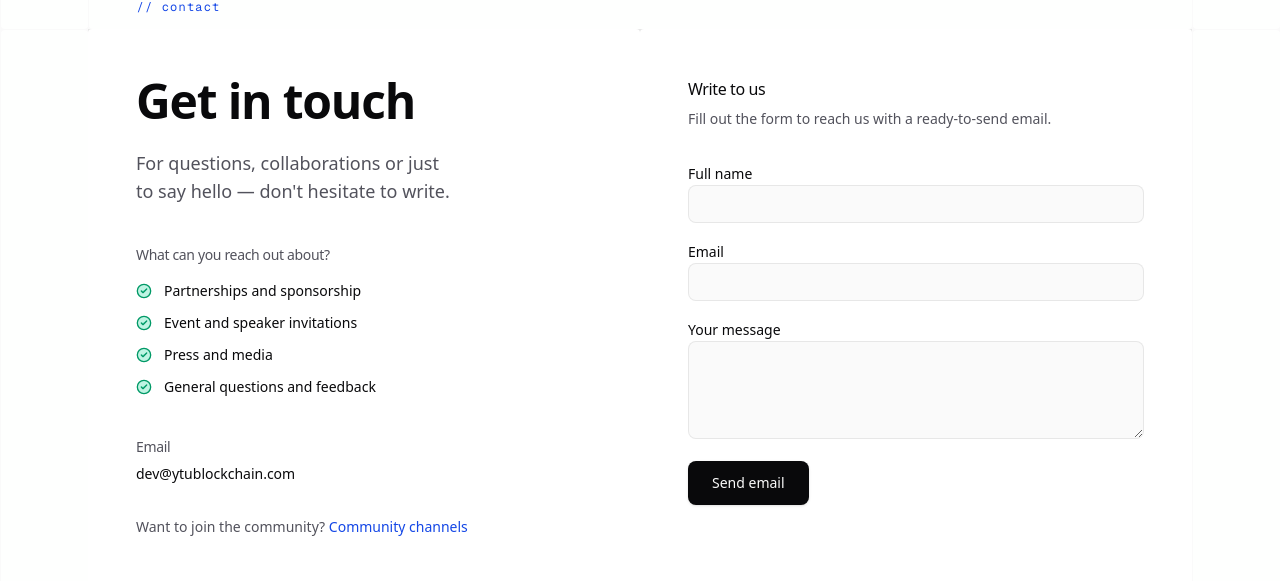
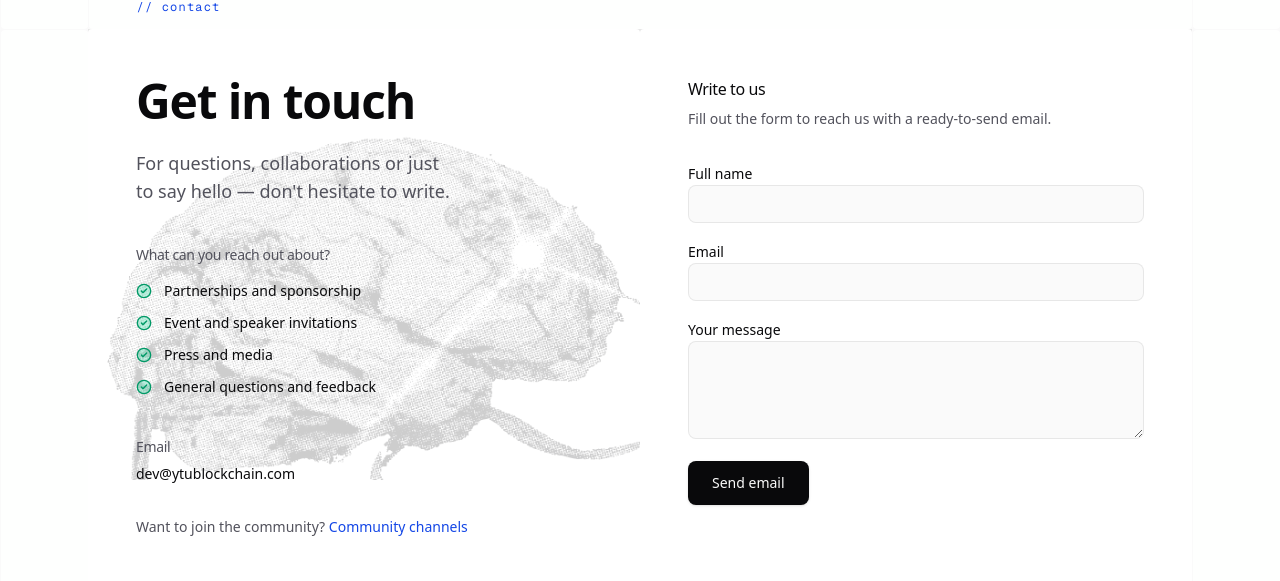
Before and after one commit to YTU-BLOCKCHAIN/ytu-blockchain-web, a Next.js app: page /en/contact in a window 1280 px wide. Shown: the part 116-697 px from the top of the page. Built offline with nearby package versions, Linux system fonts and the light colour scheme; no server answers.

Commit message:
feat(contact): add halftone brain backdrop behind the hero (#39)
Decorative pixel/halftone brain behind the contact "get in touch" column,
using the established CSS mask + bg-foreground technique (theme-adaptive;
content lifted above the backdrop via a relative wrapper). contain-fit,
opacity 20/15.

```diff
--- a/src/components/contact/contact-sections.tsx
+++ b/src/components/contact/contact-sections.tsx
@@ -25,7 +25,28 @@ export function ContactSection() {
       </Container>
 
       <Container asGrid className="@4xl:grid-cols-2">
-        <div data-grid-content className="@4xl:p-12 p-6">
+        <div
+          data-grid-content
+          className="@4xl:p-12 relative overflow-hidden p-6"
+        >
+          {/* Dekoratif pixel-ASCII Avrupa haritası. Diğer hero'lar ile aynı
+              teknik: CSS mask + bg-foreground → görsel metin rengini alır
+              (dark açık / light koyu). İçerik relative sarmalayıcıyla üstte. */}
+          <div
+            aria-hidden
+            className="bg-foreground pointer-events-none absolute inset-0 opacity-20 dark:opacity-15"
+            style={{
+              maskImage: 'url(/images/contact-bg.png)',
+              WebkitMaskImage: 'url(/images/contact-bg.png)',
+              maskSize: 'contain',
+              WebkitMaskSize: 'contain',
+              maskPosition: 'center',
+              WebkitMaskPosition: 'center',
+              maskRepeat: 'no-repeat',
+              WebkitMaskRepeat: 'no-repeat',
+            }}
+          />
+          <div className="relative">
             <h1 className="text-foreground text-balance text-4xl font-semibold tracking-tight sm:text-5xl">
               {t('title')}
             </h1>
@@ -46,7 +67,9 @@ export function ContactSection() {
             </ul>
 
             <div className="mt-10 space-y-1">
-            <h3 className="text-muted-foreground text-sm">{t('emailLabel')}</h3>
+              <h3 className="text-muted-foreground text-sm">
+                {t('emailLabel')}
+              </h3>
               <a
                 href={`mailto:${siteConfig.contactEmail}`}
                 className="text-foreground hover:decoration-primary text-sm font-medium hover:underline"
@@ -64,6 +87,7 @@ export function ContactSection() {
                 {t('communityCta')}
               </Link>
             </p>
+          </div>
         </div>
 
         <div data-grid-content className="@4xl:p-12 p-6">
```
Also changed, not shown: public/images/contact-bg.png (added). Lines whose indentation alone changed are shown as unchanged.
